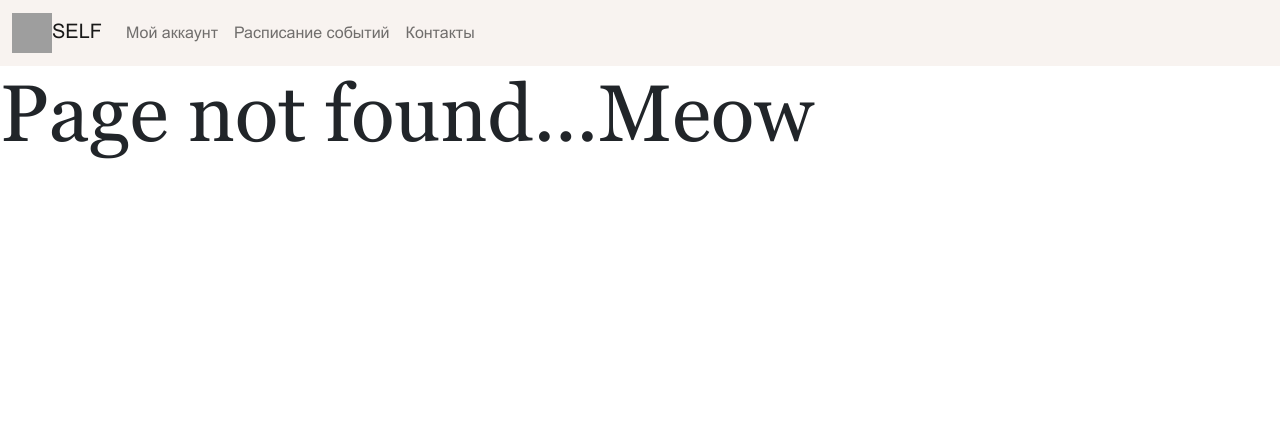
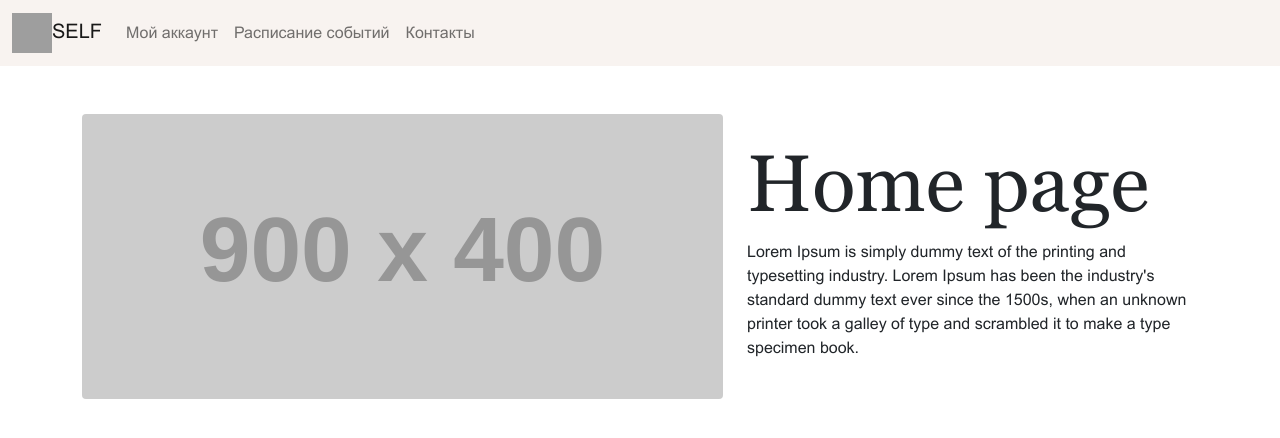
Before and after one commit to KorolKrinzha/Adaptation, a React (Create React App) app: page /scoreboard in a window 1280 px wide. Before the commit this address had no page. Shown: the top 438 px of the page. Built offline with nearby package versions, Linux system fonts and the light colour scheme; grey boxes are pictures that could not be loaded.

Commit message:
Before introducing log feature

```diff
--- a/package.json
+++ b/package.json
@@ -7,6 +7,7 @@
     "@testing-library/jest-dom": "^5.16.4",
     "@testing-library/react": "^13.3.0",
     "@testing-library/user-event": "^13.5.0",
+    "axios": "^0.27.2",
     "bootstrap": "^5.1.3",
     "react": "^18.2.0",
     "react-dom": "^18.2.0",
--- a/src/index.js
+++ b/src/index.js
@@ -1,6 +1,6 @@
 import React from "react";
 import ReactDOM from "react-dom/client";
-import { Home, NotFound, Sign, Login } from "./pages";
+import { Home, NotFound, Sign, Login, Scoreboard } from "./pages";
 import reportWebVitals from "./reportWebVitals";
 import { BrowserRouter as Router, Route, Routes } from "react-router-dom";
 
@@ -15,6 +15,7 @@
         <Route path="/" element={<Home />} />
         <Route path="/sign" element={<Sign />} />
         <Route path="/login" element={<Login />} />
+        <Route path="/scoreboard" element={<Scoreboard />} />
         <Route path="*" element={<NotFound />} />
       </Routes>
     </div>
--- /dev/null
+++ b/src/pages/admin/Scoreboard.jsx
@@ -0,0 +1,30 @@
+import React from "react";
+
+const Scoreboard = ()=> {
+  return (
+    <div className="home">
+      <div class="container">
+        <div class="row align-items-center my-5">
+          <div class="col-lg-7">
+            <img
+              class="img-fluid rounded mb-4 mb-lg-0"
+              src="http://placehold.it/900x400"
+              alt=""
+            />
+          </div>
+          <div class="col-lg-5">
+            <h1 class="font-weight-light">Home page</h1>
+            <p>
+              Lorem Ipsum is simply dummy text of the printing and typesetting
+              industry. Lorem Ipsum has been the industry's standard dummy text
+              ever since the 1500s, when an unknown printer took a galley of
+              type and scrambled it to make a type specimen book.
+            </p>
+          </div>
+        </div>
+      </div>
+    </div>
+  );
+}
+
+export default Scoreboard;
--- a/src/pages/index.js
+++ b/src/pages/index.js
@@ -2,3 +2,4 @@
 export { default as NotFound } from "./NotFound";
 export { default as Sign } from "./Sign";
 export { default as Login } from "./Login";
+export { default as Scoreboard } from "./admin/Scoreboard";
```
Also changed, not shown: 1 other file (tests, documents, lock files or other folders).
